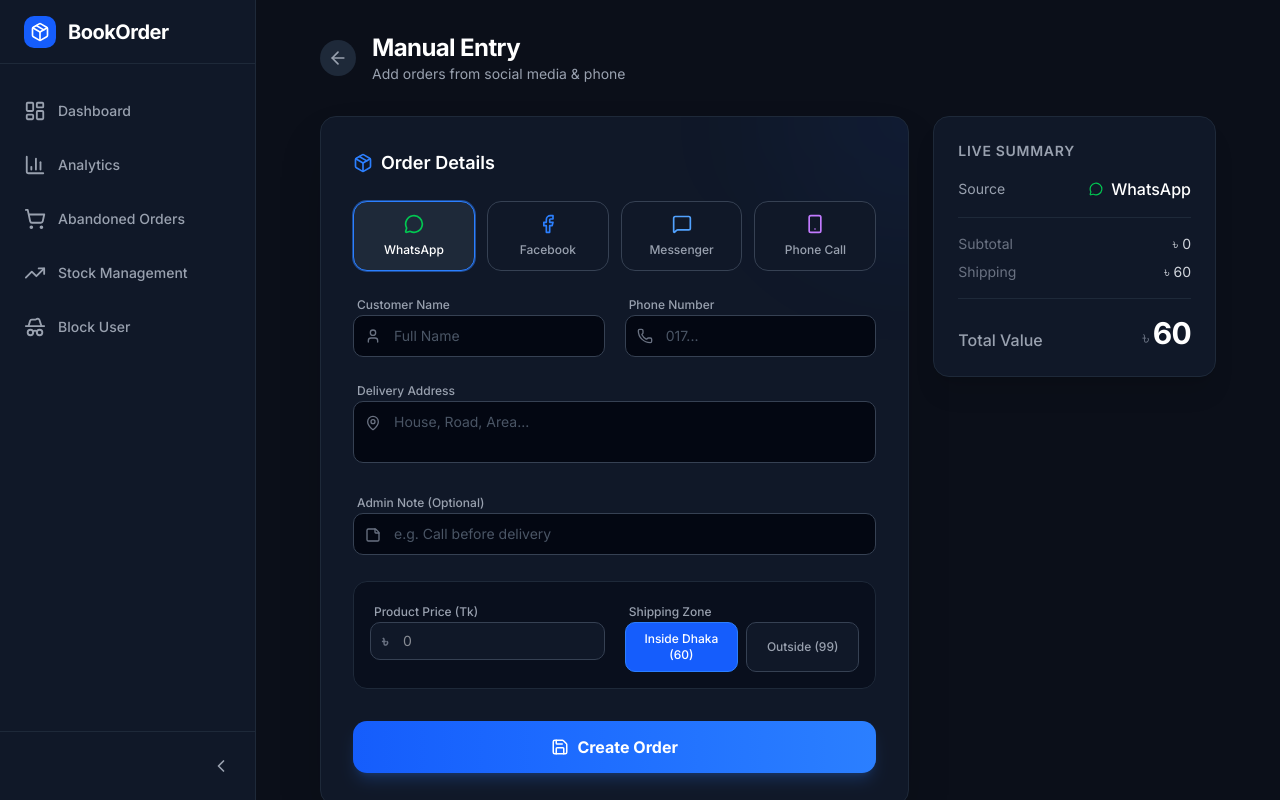
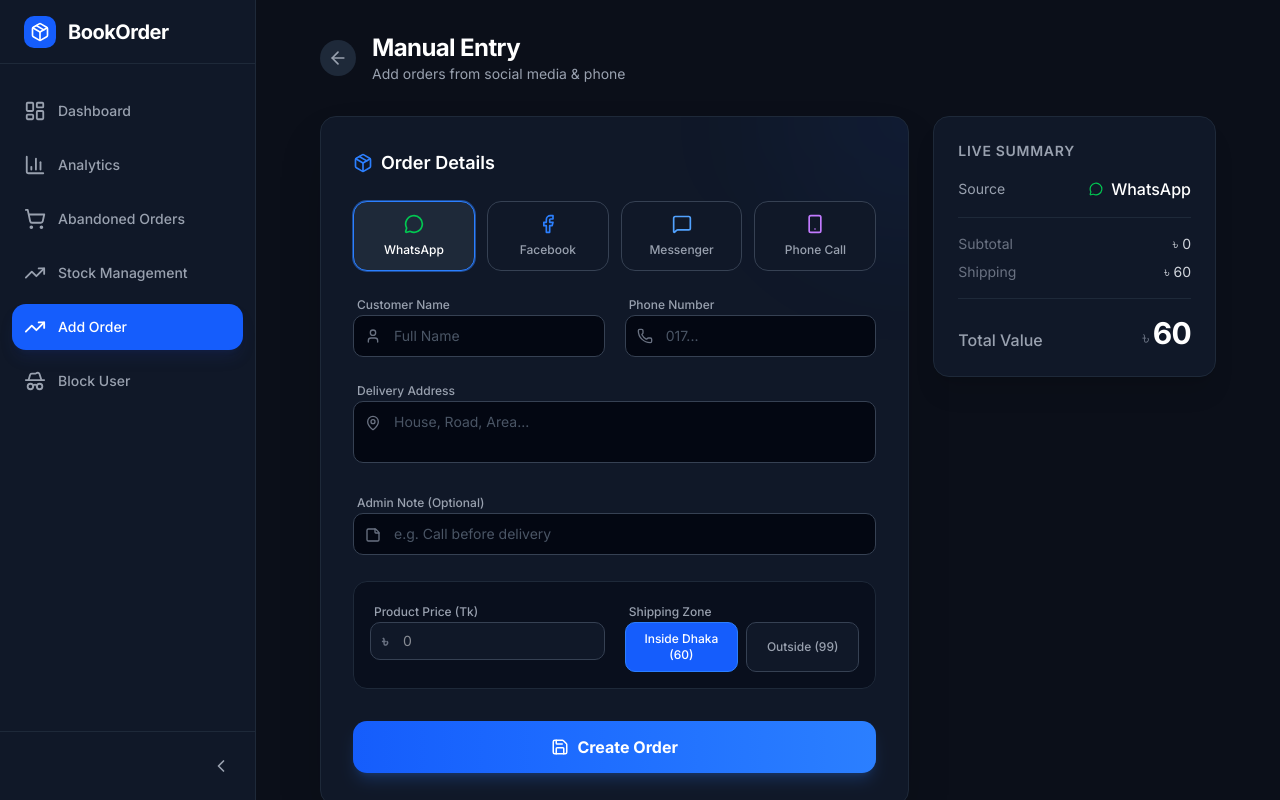
Before and after one commit to Md-FarhadHossain/profit-first, a Next.js app: page /dashboard/add-order in a window 1280 px wide. Built offline with nearby package versions, Linux system fonts and the light colour scheme.

Commit message:
sidebar the add order added

```diff
--- a/app/(admin)/dashboard/add-order/page.jsx
+++ b/app/(admin)/dashboard/add-order/page.jsx
@@ -275,7 +275,7 @@ export default function ManualOrderPage() {
                     <button
                         type="submit"
                         disabled={loading}
-                        className="w-full bg-gradient-to-r from-blue-600 to-blue-500 hover:from-blue-500 hover:to-blue-400 text-white font-bold py-3.5 rounded-xl transition-all transform active:scale-[0.98] shadow-lg shadow-blue-500/20 disabled:opacity-70 disabled:cursor-not-allowed flex items-center justify-center gap-2"
+                        className="w-full bg-linear-to-r from-blue-600 to-blue-500 hover:from-blue-500 hover:to-blue-400 text-white font-bold py-3.5 rounded-xl transition-all transform active:scale-[0.98] shadow-lg shadow-blue-500/20 disabled:opacity-70 disabled:cursor-not-allowed flex items-center justify-center gap-2"
                     >
                         {loading ? (
                             <span className="animate-spin h-5 w-5 border-2 border-white border-t-transparent rounded-full"></span>
--- a/components/Sidebar.jsx
+++ b/components/Sidebar.jsx
@@ -78,6 +78,11 @@ export default function Sidebar() {
     {
       label: 'Stock Management',
       path: '/dashboard/StockManagement',
+      icon: TrendingUp
+    },
+    {
+      label: 'Add Order',
+      path: '/dashboard/add-order',
       icon: TrendingUp
     },
     {
```
